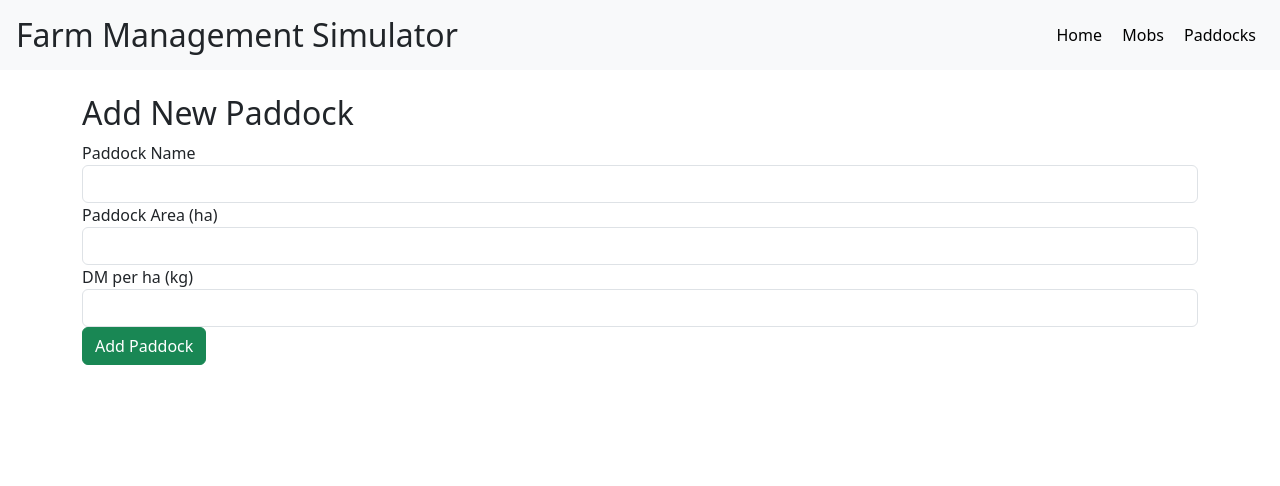
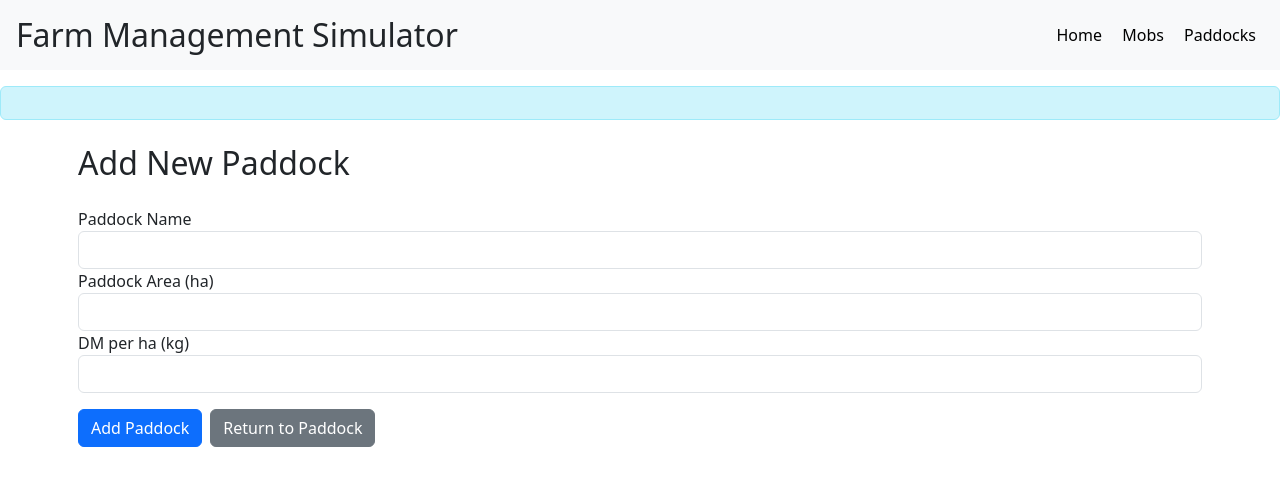
Before and after one commit to Javier-Ng-1161775/fms, a Flask app: page /add_paddock in a window 1280 px wide. Shown: the top 486 px of the page. Run offline with Flask 3, Linux system fonts and the light colour scheme.

Commit message:
improved ui and table style

```diff
--- a/fms-local.sql
+++ b/fms-local.sql
@@ -1,4 +1,4 @@
-mobsdrop schema if exists fms;
+Drop schema if exists fms;
 create schema fms;
 use fms;
 
--- a/templates/add_paddock.html
+++ b/templates/add_paddock.html
@@ -5,8 +5,8 @@
 {% block content %}
 
 <!-- templates/add_paddock.html -->
-<div class="container">
-    <h2 class="mt-4">Add New Paddock</h2>
+<div class="container px-2 mt-4">
+    <h2 class="mb-4">Add New Paddock</h2>
 
     <form action="{{ url_for('add_paddock') }}" method="POST">
         <div class="form-group">
@@ -21,8 +21,17 @@
             <label for="dm_per_ha">DM per ha (kg)</label>
             <input type="number" class="form-control" id="dm_per_ha" name="dm_per_ha" required>
         </div>
-        <button type="submit" class="btn btn-success">Add Paddock</button>
+
+        <div class="d-flex mt-3 mb-4">
+            <div class="me-2">
+                <button type="submit" class="btn btn-primary">Add Paddock</button>
+            </div>
+            <div>
+                <button type="button" class="btn btn-secondary" onclick="location.href='/paddocks'">Return to Paddock</button>
+            </div>
+        </div>
     </form>
 </div>
 
+
 {% endblock %}
--- a/templates/base.html
+++ b/templates/base.html
@@ -18,7 +18,11 @@
       </div>
     </nav>
 
-    <p>{% if session['curr_date'] %}Today is: {{session['curr_date'].strftime("%d %B %Y")}}{% endif %}</p>
+    <div class="alert alert-info mt-3" role="alert">
+      {% if session['curr_date'] %}
+          <strong>Today is:</strong> {{ session['curr_date'].strftime("%d %B %Y") }}
+      {% endif %}
+    </div>
 
     <section class="content">
       <header>
--- a/templates/home.html
+++ b/templates/home.html
@@ -4,7 +4,10 @@
 
 {% block content %}
 
-<p>This farm management system facilitates stock management on a farm. It enables the user (farmer) to simulate the number of livestock (cows) that the farm can support based on the available pasture (grass) for feeding. Livestock are housed in paddocks, which are fenced areas of pasture. </p>
+<div class="px-3">
+    <p>This farm management system facilitates stock management on a farm. It enables the user (farmer) to simulate the number of livestock (cows) that the farm can support based on the available pasture (grass) for feeding. Livestock are housed in paddocks, which are fenced areas of pasture.</p>
+</div>
+
 <div class="text-center">
     <img src="{{ url_for('static', filename='images/cows.jpg') }}" alt="farm management frontpage" class="img-fluid w-50" />
     <p class="mt-2">
--- a/templates/stocks.html
+++ b/templates/stocks.html
@@ -10,7 +10,7 @@
     <p>Average Weight: {{ stock[4] }}</p>
 
     <!-- Space for a table related to this mob -->
-    <div class="mb-4">
+    <div class="container px-1 mt-4">
         <table class="table table-striped table-bordered">
             <thead class="thead-dark">
                 <tr>
```
Also changed, not shown: templates/mobs.html (+5 -3 lines), templates/paddock_details.html (+19 -8 lines), templates/paddock_details_edit.html (+15 -10 lines), templates/paddocks.html (+1 -19 lines).
